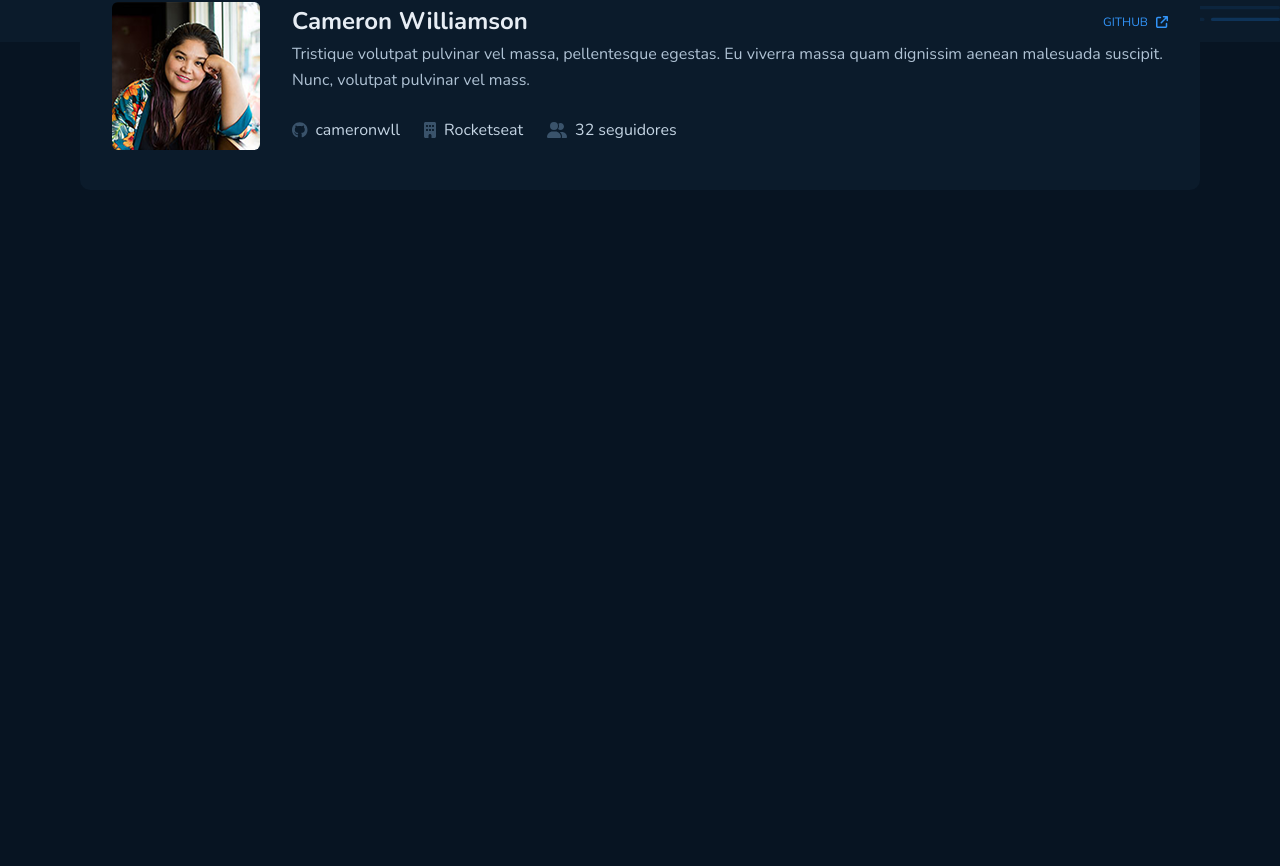
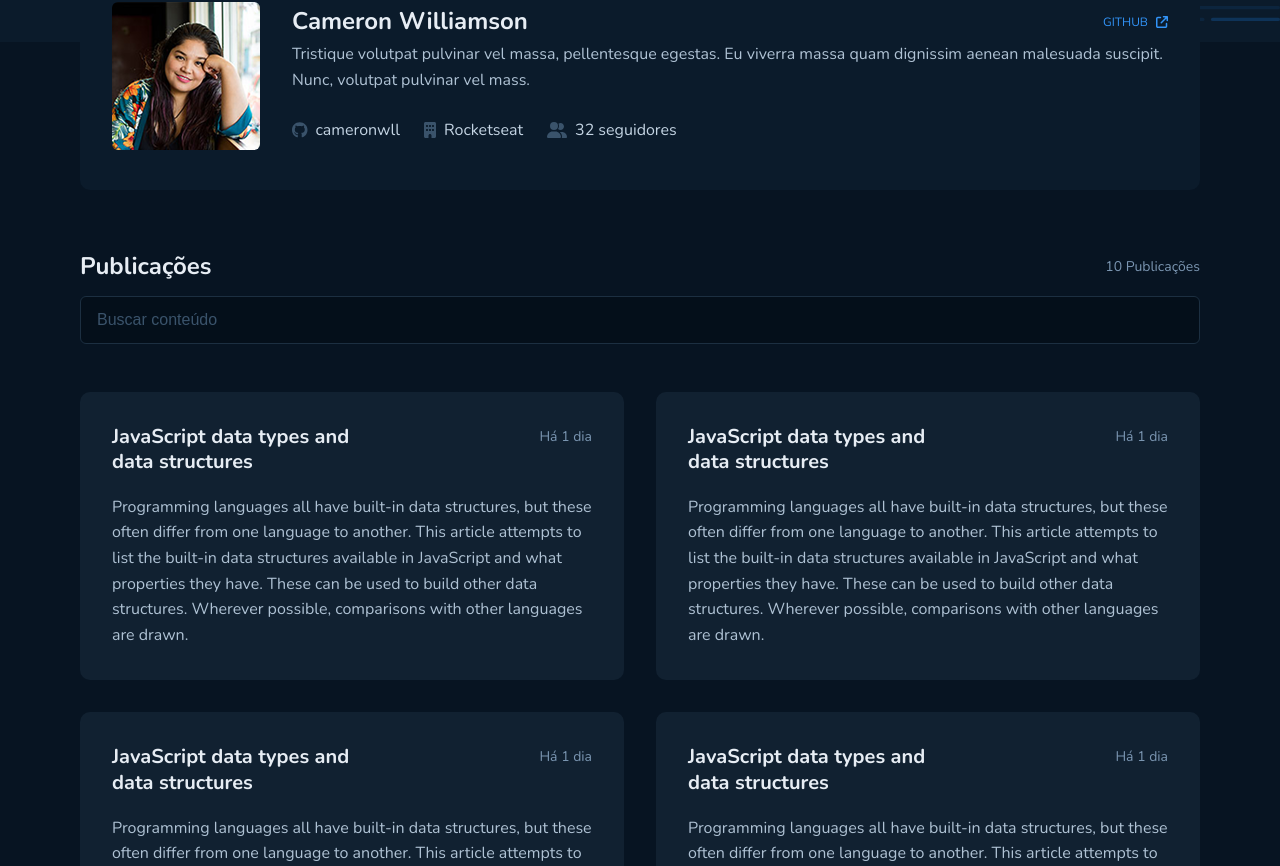
Before and after one commit to sollyworks/github-blog, a React (Vite) app: page / in a window 1280 px wide. Shown: the part 254-1120 px from the top of the page. Before the commit the page ends 800 px from the top, so only its background shows below. Built offline with nearby package versions, Linux system fonts and the light colour scheme.

Commit message:
Create Publications Components

```diff
--- a/src/App.tsx
+++ b/src/App.tsx
@@ -3,6 +3,7 @@ import { ThemeProvider } from "styled-components";
 import { Theme } from "./styles/Theme/theme";
 import { Header } from "./components/Header";
 import { ProfileCard } from "./components/ProfileCard";
+import { Publications } from "./components/Publications";
 
 export function App() {
   return (
@@ -10,6 +11,7 @@ export function App() {
       <GlobalTheme />
       <Header />
       <ProfileCard />
+      <Publications />
     </ThemeProvider>
   );
 }
--- /dev/null
+++ b/src/components/PublicationCard/index.tsx
@@ -0,0 +1,19 @@
+import { PublicationCardContainer, PublicationCardHeader } from "./styles";
+
+export function PublicationCard() {
+  return (
+    <PublicationCardContainer>
+      <PublicationCardHeader>
+        <h3>JavaScript data types and data structures</h3>
+        <span>Há 1 dia</span>
+      </PublicationCardHeader>
+      <p>
+        Programming languages all have built-in data structures, but these often
+        differ from one language to another. This article attempts to list the
+        built-in data structures available in JavaScript and what properties
+        they have. These can be used to build other data structures. Wherever
+        possible, comparisons with other languages are drawn.
+      </p>
+    </PublicationCardContainer>
+  );
+}
--- /dev/null
+++ b/src/components/PublicationCard/styles.ts
@@ -0,0 +1,25 @@
+import styled from "styled-components";
+
+export const PublicationCardContainer = styled.div`
+  width: 100%;
+  border-radius: 10px;
+  padding: 2rem;
+  background-color: ${(props) => props.theme.colors.basePost};
+`;
+
+export const PublicationCardHeader = styled.header`
+  display: flex;
+  justify-content: space-between;
+  margin-bottom: 1.25rem;
+
+  h3 {
+    width: 100%;
+    max-width: 280px;
+    font-size: 1.25rem;
+  }
+
+  span {
+    font-size: 0.875rem;
+    flex-shrink: 0;
+  }
+`;
--- /dev/null
+++ b/src/components/Publications/index.tsx
@@ -0,0 +1,27 @@
+import {
+  PublicationsContainer,
+  PublicationsHeader,
+  PublicationsList,
+} from "./styles";
+import { SearchInput } from "../SearchInput";
+import { PublicationCard } from "../PublicationCard";
+
+export function Publications() {
+  return (
+    <section style={{ padding: "4rem 1rem" }}>
+      <PublicationsContainer>
+        <PublicationsHeader>
+          <h2>Publicações</h2>
+          <span>10 Publicações</span>
+        </PublicationsHeader>
+        <SearchInput />
+        <PublicationsList>
+          <PublicationCard />
+          <PublicationCard />
+          <PublicationCard />
+          <PublicationCard />
+        </PublicationsList>
+      </PublicationsContainer>
+    </section>
+  );
+}
--- /dev/null
+++ b/src/components/Publications/styles.ts
@@ -0,0 +1,25 @@
+import styled from "styled-components";
+
+export const PublicationsContainer = styled.div`
+  width: 100%;
+  max-width: 1120px;
+  margin: 0 auto;
+`;
+
+export const PublicationsHeader = styled.header`
+  display: flex;
+  justify-content: space-between;
+  margin-bottom: 1rem;
+
+  span {
+    font-size: 0.875rem;
+  }
+`;
+
+export const PublicationsList = styled.div`
+  margin-top: 3rem;
+
+  display: grid;
+  grid-template-columns: repeat(2, 1fr);
+  gap: 2rem;
+`;
--- /dev/null
+++ b/src/components/SearchInput/index.tsx
@@ -0,0 +1,9 @@
+import { InputSearch } from "./styles";
+
+export function SearchInput() {
+  return (
+    <form>
+      <InputSearch type="text" placeholder="Buscar conteúdo" />
+    </form>
+  );
+}
--- /dev/null
+++ b/src/components/SearchInput/styles.ts
@@ -0,0 +1,28 @@
+import styled from "styled-components";
+
+export const InputSearch = styled.input`
+  width: 100%;
+  height: 3rem;
+  border: 1px solid ${(props) => props.theme.colors.baseBorder};
+  font-size: 1rem;
+  color: ${(props) => props.theme.colors.baseText};
+  border-radius: 6px;
+  padding: 0.75rem 1rem;
+  transition: border-color 0.2s ease;
+
+  &:focus {
+    outline: none;
+    border-color: ${(props) => props.theme.colors.blue};
+
+    &::placeholder {
+      visibility: hidden;
+      opacity: 0;
+    }
+  }
+
+  &::placeholder {
+    color: ${(props) => props.theme.colors.baseLabel};
+    opacity: 1;
+    transition: all 0.2s ease;
+  }
+`;
```
